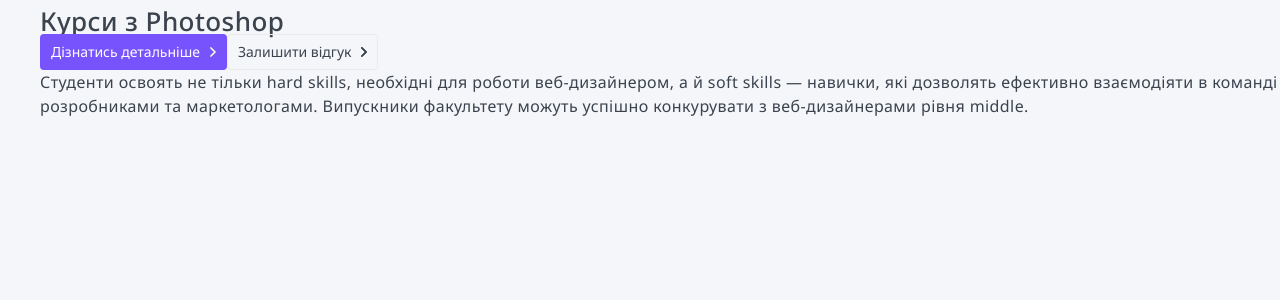
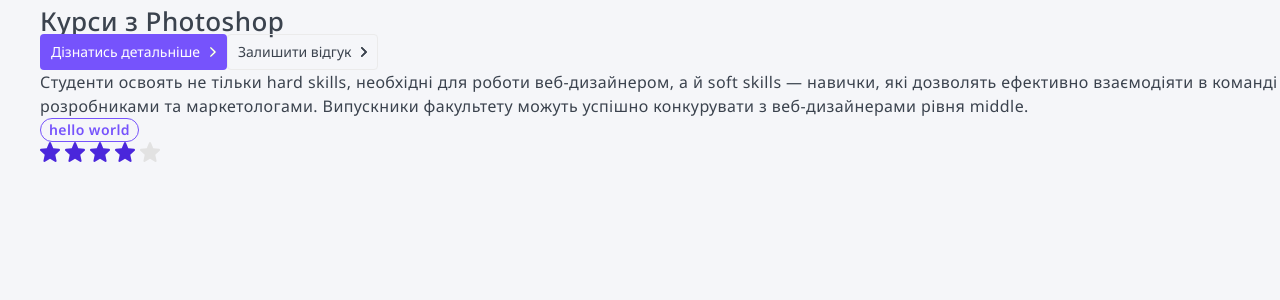
Before and after one commit to VitaliyYakovenko/App-Reviews, a Next.js app: page / in a window 1280 px wide. Shown: the top 300 px of the page. Built offline with nearby package versions, Linux system fonts and the light colour scheme.

Commit message:
add svg star

```diff
--- /dev/null
+++ b/app/components/Rating/Rating.module.css
@@ -0,0 +1,13 @@
+
+.star svg {
+    margin-right: 5px;
+}
+
+
+.filled  svg{
+    fill: var(--acent-hover-color);
+}
+
+.editable {
+    cursor: pointer;
+}
--- /dev/null
+++ b/app/components/Rating/Rating.tsx
@@ -0,0 +1,134 @@
+"use client"
+import { JSX, useState, useEffect , KeyboardEvent} from "react";
+import cn from "classnames";
+import styles from "./Rating.module.css";
+import StarIcon from "./star.svg";
+import IRating from "./Ratings.props";
+
+export default function Rating({ isEditable = false, rating, setRating, ...props }: IRating): JSX.Element {
+    const [ratingArr, setRatingArr] = useState<JSX.Element[]>([]);
+
+    useEffect(() => {
+        constructRating(rating);
+    }, [rating]);
+
+       const constructRating = (currentRating: number) => {
+    const updatedArr = new Array(5).fill(null).map((_, i) => (
+        <span key={i}
+           className={cn(styles.star, {
+                    [styles.filled]: i < currentRating,
+                    [styles.editable]: isEditable,
+                })}
+                onMouseEnter={() => changeDisplay(i + 1)}
+                onMouseLeave={() => changeDisplay(rating)}
+                onClick={() => onClick(i + 1)}
+        >
+            <StarIcon
+                tabIndex={isEditable ? 0 : -1}
+                onKeyDown={(e: KeyboardEvent<SVGAElement>) => isEditable && handleSpace(i + 1, e)}
+            />
+        </span>
+       ));
+
+    setRatingArr(updatedArr);
+    };
+
+    const changeDisplay = (i: number) => {
+        if (!isEditable) {
+            return;
+         }
+        constructRating(i);
+    }
+
+    const onClick = (i: number) => {
+         if (!isEditable || !setRating) {
+            return;
+         }
+        setRating(i);
+    };
+
+    const handleSpace = (i: number, e:KeyboardEvent<SVGAElement>) => {
+        if (e.code !== "Space" || !setRating) {
+            return;
+        }
+
+        setRating(i);
+    }
+
+    return (
+        <div {...props}>
+            {ratingArr.map((r, i) => (
+                <span key={i}>{r}</span>
+            ))}
+        </div>
+    );
+}
+
+
+
+
+
+
+
+// "use client"
+// import { JSX, useState, useEffect , KeyboardEvent} from "react";
+// import cn from "classnames";
+// import styles from "./Rating.module.css";
+// import StarIcon from "./star.svg";
+// import IRating from "./Ratings.props";
+
+// export default function Rating({ isEditable = false, rating, setRating, ...props }: IRating): JSX.Element {
+//     const [ratingArr, setRatingArr] = useState<JSX.Element[]>([]);
+
+//     useEffect(() => {
+//         constructRating(rating);
+//     }, [rating]);
+
+//     const constructRating = (currentRating: number) => {
+//         const updatedArr = new Array(5).fill(null).map((_, i) => (
+//             <StarIcon
+//                 className={cn(styles.star, {
+//                     [styles.filed]: i < currentRating,
+//                     [styles.editable]: isEditable,
+//                 })}
+//                 key={i}
+//                 onMouseEnter={() => changeDisplay(i + 1)}
+//                 onMouseLeave={() => changeDisplay(rating)}
+//                 onClick={() => onClick(i + 1)}
+//                 tabIndex={isEditable ? 0 : -1}
+//                 onKeyDown={(e: KeyboardEvent<SVGAElement>) => {isEditable && handleSpace(i + 1 , e)}}
+//             />
+//         ));
+//         setRatingArr(updatedArr);
+//     };
+
+//     const changeDisplay = (i: number) => {
+//         if (!isEditable) {
+//             return;
+//          }
+//         constructRating(i);
+//     }
+
+//     const onClick = (i: number) => {
+//          if (!isEditable || !setRating) {
+//             return;
+//          }
+//         setRating(i);
+//     };
+
+//     const handleSpace = (i: number, e:KeyboardEvent<SVGAElement>) => {
+//         if (e.code !== "Space" || !setRating) {
+//             return;
+//         }
+
+//         setRating(i);
+//     }
+
+//     return (
+//         <div {...props}>
+//             {ratingArr.map((r, i) => (
+//                 <span key={i}>{r}</span>
+//             ))}
+//         </div>
+//     );
+// }
--- /dev/null
+++ b/app/components/Tag/Tag.module.css
@@ -0,0 +1,58 @@
+
+.tag {
+    display: inline-block;
+
+    border-radius: 20px;
+}
+
+
+.small  {
+   padding: 5px 12px;
+
+   font-size: 12px;
+   font-weight: 500;
+   line-height: 12px;
+}
+
+
+
+.medium {
+  padding: 4px 8px;
+
+   font-size: 14px;
+   font-weight: 600;
+   line-height: 14px;
+}
+
+
+.ghost {
+    color: var(--main-text-color);
+    border: 1px solid var(--border-btn-color);
+}
+
+
+.primary {
+    color : var(--acent-color);
+    border: 1px solid var(--acent-color);
+}
+
+.red {
+    background-color: #DE0000;
+    color: var(--footer-text-color);
+    font-weight: bold;
+}
+
+
+.grey {
+   color: var(--footer-text-color);
+   background-color: #B3C0D9;
+   font-weight: bold;
+}
+
+
+.green {
+    padding: 5px 8px;
+
+    background-color: #C8F8E4;
+    color: var(--green-accent-color);
+}
--- /dev/null
+++ b/app/components/Tag/Tag.tsx
@@ -0,0 +1,29 @@
+import { JSX } from "react";
+import cn from "classnames";
+import ITag from "./Tag.props";
+import styles from "./Tag.module.css";
+
+
+
+
+export default function Tag({size = "small", color, className, children , href, ...props}:ITag): JSX.Element {
+
+    return (<div className={cn(styles.tag, className, {
+        [styles.medium]: size === "medium",
+        [styles.small]: size === "small",
+        [styles.ghost]: color === "ghost",
+        [styles.primary]: color === "primary",
+        [styles.red]: color === "red",
+        [styles.grey]: color === "grey",
+        [styles.green]: color === "green",
+    })}
+        {...props}
+    > {href ? (
+        <a href={href} className={styles.link}>
+            {children}
+        </a>
+    ) : (
+        children
+    )}
+    </div>);
+};
--- a/app/page.tsx
+++ b/app/page.tsx
@@ -1,10 +1,16 @@
+"use client"
+import { useState } from "react";
 import Title from "./components/Title/Title";
 import Button from "./components/Button/Button";
 import Paragraph from "./components/Paragraph/Paragraph";
+import Tag from "./components/Tag/Tag";
+import Rating from "./components/Rating/Rating";
 import styles from "./page.module.css";
 
 
 export default function Home() {
+  const [rating, setRating] = useState<number>(4);
+
   return (
     <div className={styles.container}>
       <Title tag="h1">Курси з Photoshop</Title>
@@ -15,6 +21,8 @@
         ефективно взаємодіяти в команді з менеджерами, розробниками та
         маркетологами. Випускники факультету можуть успішно конкурувати з
         веб-дизайнерами рівня middle.</Paragraph>
+      <Tag size="medium" color="primary">hello world</Tag>
+      <Rating rating={rating} isEditable setRating={setRating}/>
     </div>
   );
-}
+};
```
Also changed, not shown: app/components/Rating/Ratings.props.ts (added, +7 -0 lines), app/components/Tag/Tag.props.ts (added, +8 -0 lines), app/components/Rating/star.svg (added).
